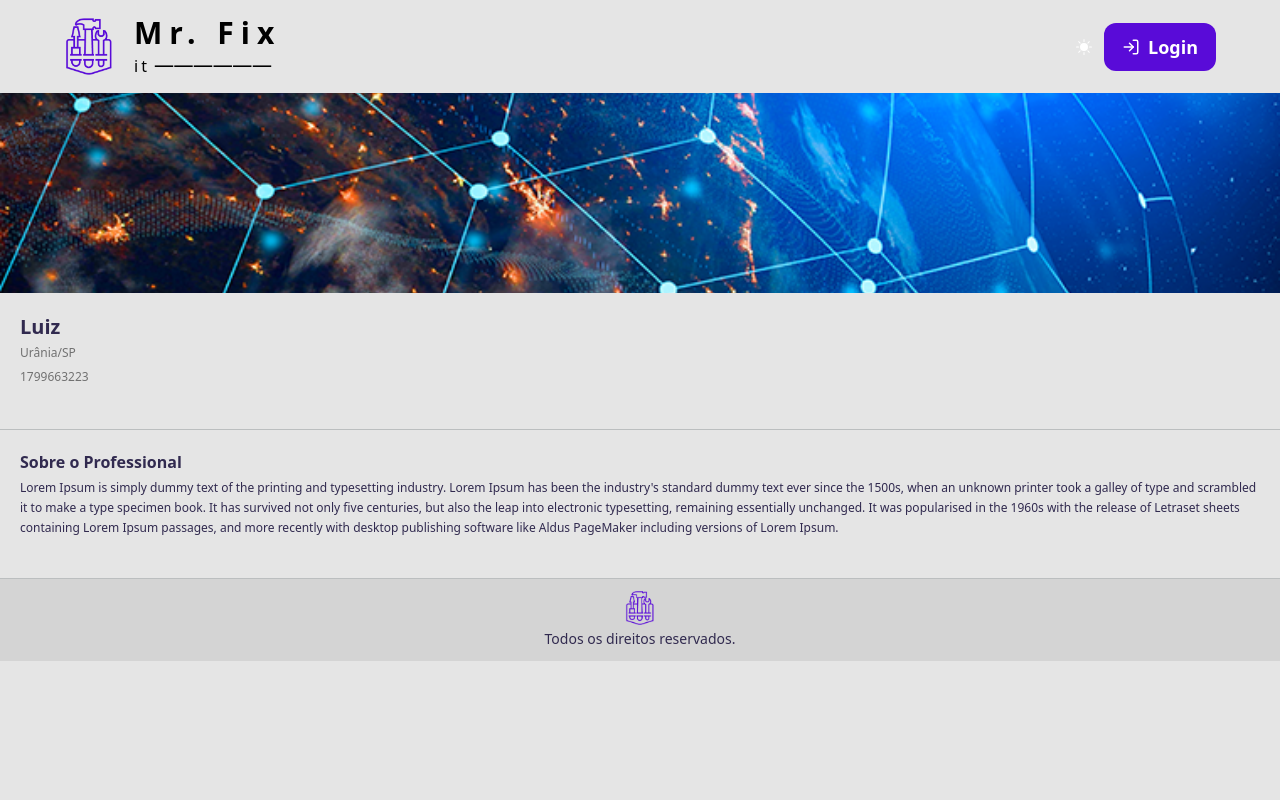
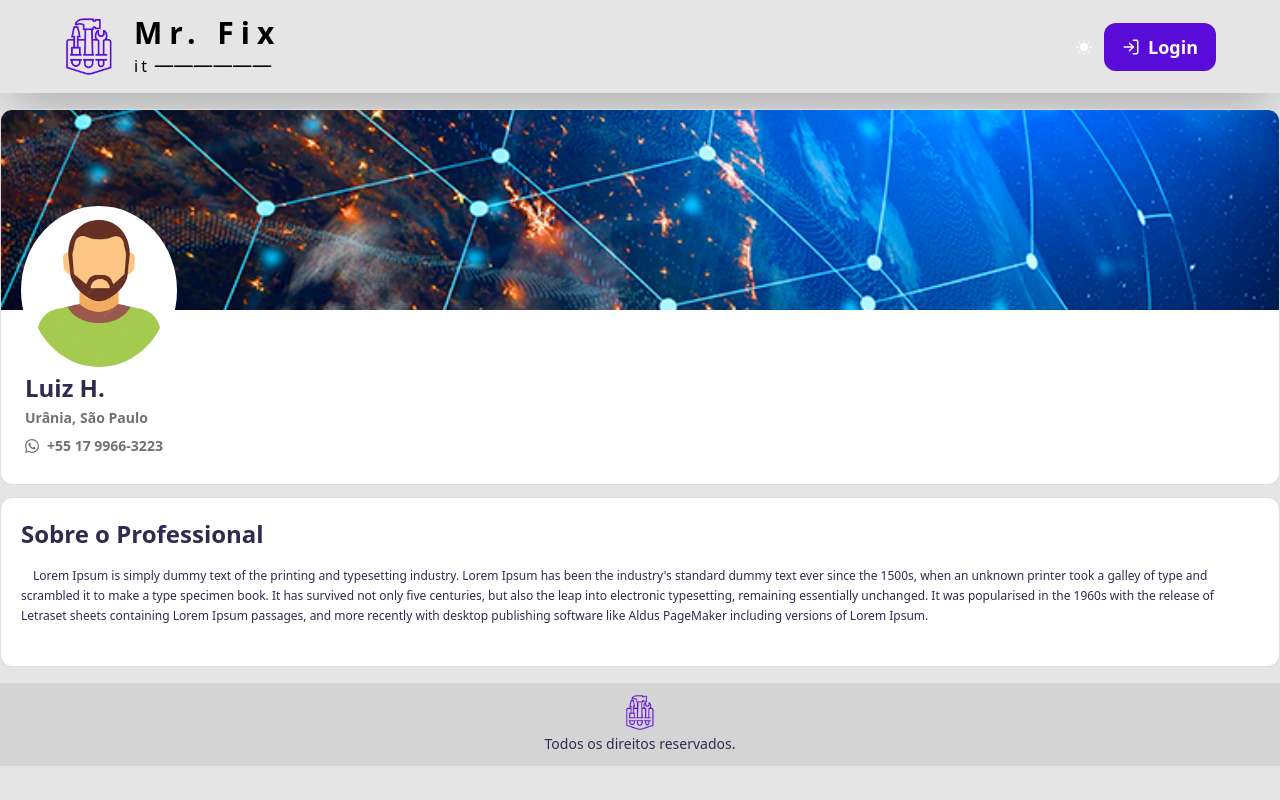
Before and after one commit to luiz-henrique-f/mr-fix-it, a Next.js app: page /professionals/1 in a window 1280 px wide. Built offline with nearby package versions, Linux system fonts and the light colour scheme; no server answers.

Commit message:
fix: updated professional profile

```diff
--- a/src/app/components/CreateProfessional.tsx
+++ b/src/app/components/CreateProfessional.tsx
@@ -6,6 +6,7 @@ import { LiaTimesSolid } from "react-icons/lia";
 import Button from '@mui/material/Button';
 import { BsCheck2Square } from 'react-icons/bs';
 import { AiOutlineUser } from 'react-icons/ai';
+import { FcGoogle } from "react-icons/fc";
 import Box from '@mui/material/Box';
 import MenuItem from '@mui/material/MenuItem';
 import axios from 'axios';
@@ -182,12 +183,6 @@ return (
                 label="CPF/CNPJ"
                 fullWidth>
               </TextField>
-
-              <TextField
-                id="cep"
-                label="CEP"
-                fullWidth>
-              </TextField>
             </div>
 
             <div className='flex justify-between gap-2'>
@@ -199,9 +194,19 @@ return (
               </TextField>
 
               <TextField
-                id="outlined-select-currency"
-                label="E-mail"
-                fullWidth>
+                id="categorie"
+                select
+                label="Categoria"
+                value={selectedCategorie}
+                // defaultValue=""
+                fullWidth
+                onChange={handleSelectedCategorie}>
+
+                {categories.map(categorie => (
+                  <MenuItem key={categorie.id} value={categorie.descricao_categoria}>
+                  {categorie.descricao_categoria}
+                  </MenuItem>
+                ))}
               </TextField>
             </div>
 
@@ -255,23 +260,44 @@ return (
                   </MenuItem>
                 ))}
               </TextField>
+            </div>
+
+            <div className='w-full relative'>
+              <div className='text-gray-400 text-center mt-4 block'>
+                  <span>
+                    <span className='inline-block w-full h-[1px] bg-gray-400 align-middle'></span>
+                  </span>
+
+                  <span className='absolute left-0 top-0 w-full'>
+                    <span className='px-4 py-0 bg-white'>ou</span>
+                  </span>
+              </div>
+
+              <div className="flex justify-center items-center my-5 mx-0 text-primaryDarker dark:text-walterWhite">
+                <button
+                  className="flex justify-center items-center rounded-2xl my-0 mx-3 gap-2 border border-gray-200 bg-gray-200/70 p-4 hover:bg-gray-300 transition-all duration-[0.3s] ease-[ease-in-out] hover:transition-all hover:duration-[0.3s] hover:ease-[ease-in-out]">
+                  {/* onClick={onSubmit}> */}
+                  <FcGoogle className="text-2xl" /> Cadastre-se usando sua conta google
+                </button>
+              </div>
+            </div>
+
+
+            {/* <div className='flex flex-col mr-4 gap-1'>
+              <TextField
+                id="outlined-select-currency"
+                label="E-mail"
+                fullWidth>
+              </TextField>
 
               <TextField
-                id="categorie"
-                select
-                label="Categoria"
-                value={selectedCategorie}
-                // defaultValue=""
-                fullWidth
-                onChange={handleSelectedCategorie}>
+                id="outlined-select-currency"
+                label="Senha"
+                type='password'
+                fullWidth>
+              </TextField>
+            </div> */}
 
-                {categories.map(categorie => (
-                  <MenuItem key={categorie.id} value={categorie.descricao_categoria}>
-                  {categorie.descricao_categoria}
-                  </MenuItem>
-                ))}
-              </TextField>
-            </div>
           </Box>
         </DialogContent>
 
--- a/src/app/professionals/[professionalid]/components/ProfessionalDescription.tsx
+++ b/src/app/professionals/[professionalid]/components/ProfessionalDescription.tsx
@@ -8,9 +8,9 @@ interface ProfessionalDescriptionProps {
 const ProfessionalDescription = ({description}: ProfessionalDescriptionProps) => {
 
     return (
-        <div className="flex flex-col p-5 pb-10 border-b border-b-grayLighter w-full">
-            <h2 className='font-semibold text-primaryDarker'>Sobre o Professional</h2>
-            <p className='text-xs leading-5 text-primaryDarker mt-1'>{description}</p>
+        <div className="flex flex-col p-5 pb-10 w-full">
+            <h2 className='text-2xl mb-3 font-semibold text-primaryDarker dark:text-white'>Sobre o Professional</h2>
+            <p className='text-xs leading-5 text-primaryDarker dark:text-white mt-1 indent-3'>{description}</p>
         </div>
     )
 }
--- a/src/app/professionals/[professionalid]/page.tsx
+++ b/src/app/professionals/[professionalid]/page.tsx
@@ -1,5 +1,6 @@
 import { prisma } from '@/lib/prisma';
 import Image from 'next/image';
+import { BsWhatsapp } from 'react-icons/bs'
 import React from 'react';
 import ProfessionalDescription from './components/ProfessionalDescription';
 
@@ -19,7 +20,8 @@ const ProfessionalDetail = async ({params}: { params : { professionalid: string}
     // if(!professional) return null;
 
     return (
-        <div className='container mx-auto'>
+        <div className='container flex flex-col mx-auto my-4 gap-3'>
+            <div className='border border-solid border-gray-600/20 dark:border-zinc-900/40 rounded-xl bg-white dark:bg-darkBGLighter overflow-hidden'>
                 <div className="relative h-[200px] w-full">
                     <Image
                         src="/capa-tecnology.png"
@@ -29,23 +31,44 @@ const ProfessionalDetail = async ({params}: { params : { professionalid: string}
                         }}
                         alt='Imagem Capa'
                     />
+
+                    <div className='absolute top-24 left-5 p-2 rounded-[100%] bg-white dark:bg-darkBGLighter'>
+                        <Image
+                            src="/perfil.png"
+                            width={140}
+                            height={140}
+                            className='overflow-hidden rounded-[100%]'
+                            style={{
+                                objectFit: "cover",
+                            }}
+                            alt='Imagem Usuário'
+                        />
+                    </div>
                     {/* <h1>{professional.nome}</h1> */}
                     {/* <Image src={professional?.nome} fill alt={professional.nome}/> */}
                 </div>
 
-            <div className='flex flex-col p-5 pb-10 border-b border-b-grayLighter w-full'>
-                <h1 className='font-semibold text-xl text-primaryDarker'>Luiz</h1>
+
+                <div className='flex flex-col mt-[3%] p-6 w-full'>
+                    <h1 className='font-bold text-2xl text-primaryDarker dark:text-white'>Luiz H.</h1>
 
                     <div className='flex items-center gap-1 my-1'>
-                    <p className='text-xs text-grayPrimary'>Urânia/SP</p>
+                        <p className='text-sm font-semibold text-grayPrimary dark:text-grayLighter'>Urânia,</p>
+                        <p className='text-sm font-semibold text-grayPrimary dark:text-grayLighter'>São Paulo</p>
                     </div>
 
-                    <div className='flex items-center gap-1 my-1'>
-                        <p className='text-xs text-grayPrimary'>1799663223</p>
+                    <div className='gap-1 my-1'>
+                        <p className='flex items-center gap-2 text-sm font-semibold text-grayPrimary dark:text-grayLighter'>
+                            <BsWhatsapp className='text-center text-sm' />
+                            +55 17 9966-3223
+                        </p>
+                    </div>
                 </div>
             </div>
 
+            <div className='border border-solid border-gray-600/20 dark:border-zinc-900/40 rounded-xl bg-white dark:bg-darkBGLighter overflow-hidden'>
                 <ProfessionalDescription description="Lorem Ipsum is simply dummy text of the printing and typesetting industry. Lorem Ipsum has been the industry's standard dummy text ever since the 1500s, when an unknown printer took a galley of type and scrambled it to make a type specimen book. It has survived not only five centuries, but also the leap into electronic typesetting, remaining essentially unchanged. It was popularised in the 1960s with the release of Letraset sheets containing Lorem Ipsum passages, and more recently with desktop publishing software like Aldus PageMaker including versions of Lorem Ipsum."/>
+            </div>
 
             {/* <ProfessionalHighlisht /> */}
             {/* <ProfessionalComments /> */}
```
Also changed, not shown: public/perfil.png. Lines whose indentation alone changed are shown as unchanged.
